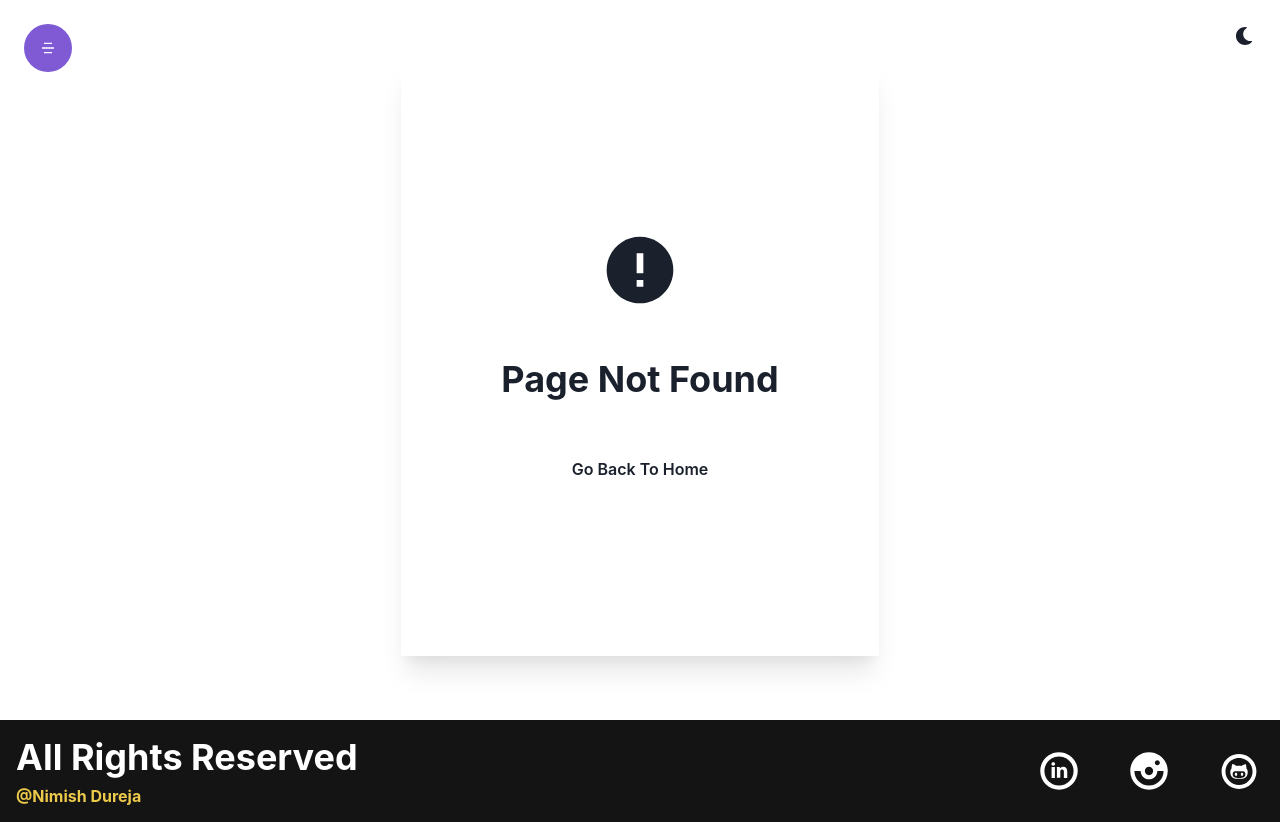
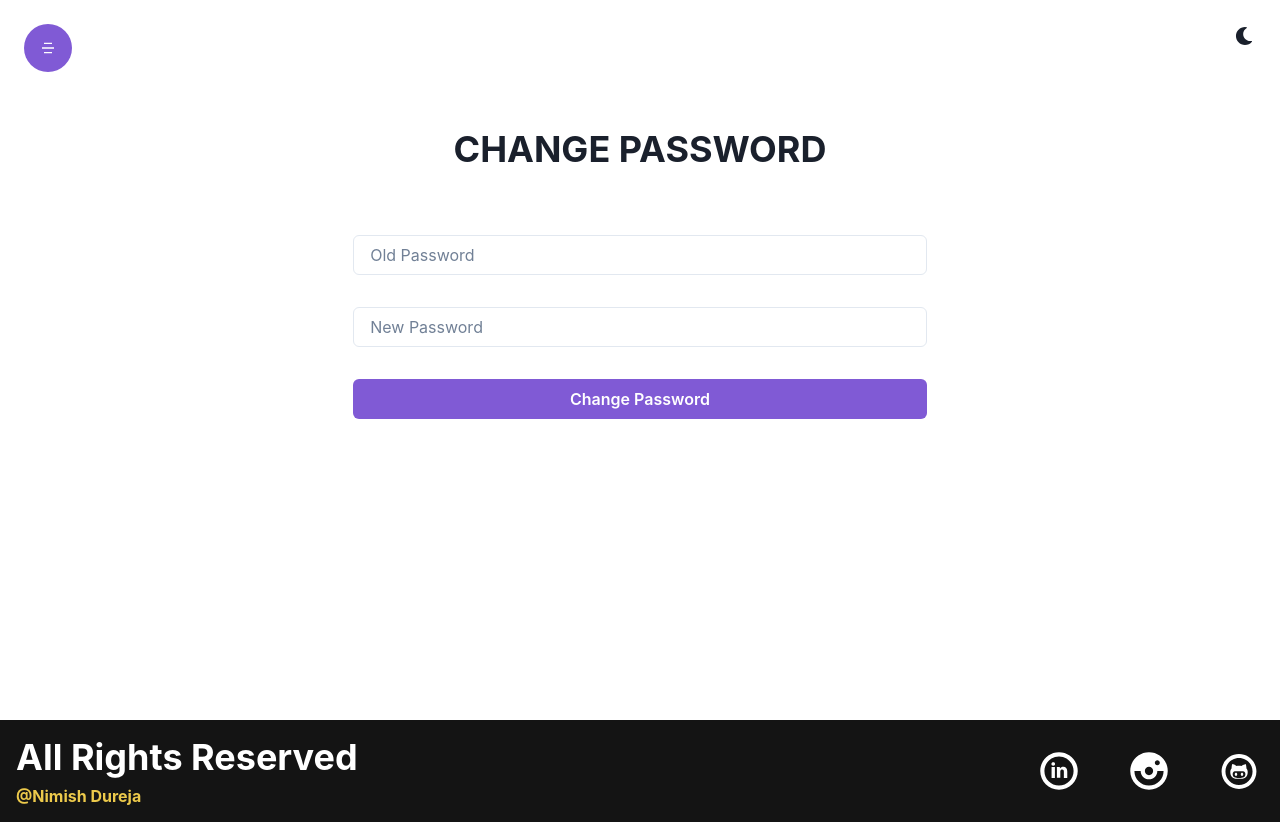
Before and after one commit to Nimish-Dureja-10/edustack, a React (Create React App) app in the folder frontend/: page /changepassword in a window 1280 px wide. Before the commit this address had no page. Built offline with nearby package versions, Linux system fonts and the light colour scheme.

Commit message:
Update and Change Password Pages designed

```diff
--- a/frontend/src/App.js
+++ b/frontend/src/App.js
@@ -15,7 +15,9 @@
 import PaymentFail from './components/Payments/PaymentFail';
 import PaymentSuccess from './components/Payments/PaymentSuccess';
 import Subscribe from './components/Payments/Subscribe';
+import ChangePassword from './components/Profile/ChangePassword';
 import Profile from './components/Profile/Profile';
+import UpdateProfile from './components/Profile/UpdateProfile';
 import Request from './components/Request/Request';
 
 function App() {
@@ -40,6 +42,8 @@
           <Route path='/paymentsuccess' element={<PaymentSuccess />} />
           <Route path='/paymentfail' element={<PaymentFail />} />
           <Route path='/profile' element={<Profile />} />
+          <Route path='/updateprofile' element={<UpdateProfile />} />
+          <Route path='/changepassword' element={<ChangePassword />} />
           <Route path='*' element={<PageNotFound />} />
         </Routes>
       <Footer />
--- /dev/null
+++ b/frontend/src/components/Profile/ChangePassword.jsx
@@ -0,0 +1,25 @@
+import { Button, Container, Heading, Input, VStack } from '@chakra-ui/react'
+import React, { useState } from 'react'
+
+const ChangePassword = () => {
+
+    const [oldPassword,setOldPassword] = useState('');
+    const [newPassword,setNewPassword] = useState('');
+
+  return (
+    <Container py='16' minH={'90vh'}>
+        <form>
+            <Heading children='Change Password' my='16' textAlign={'center'} textTransform='uppercase' />
+            <VStack spacing={'8'}>
+                <Input required value={oldPassword} onChange={(e)=>setOldPassword(e.target.value)} placeholder='Old Password' type={'password'} focusBorderColor='purple.500' />
+                <Input required value={newPassword} onChange={(e)=>setNewPassword(e.target.value)} placeholder='New Password' type={'password'} focusBorderColor='purple.500' />
+                <Button width={'full'} colorScheme="purple" type='submit'>
+                    Change Password
+                </Button>
+            </VStack>
+        </form>
+    </Container>
+  )
+}
+
+export default ChangePassword
--- /dev/null
+++ b/frontend/src/components/Profile/UpdateProfile.jsx
@@ -0,0 +1,23 @@
+import { Button, Container, Heading, Input, VStack } from '@chakra-ui/react'
+import React, { useState } from 'react'
+
+const UpdateProfile = () => {
+    const [name,setName] = useState('');
+    const [email,setEmail] = useState('');
+  return (
+    <Container py='16' minH={'90vh'}>
+        <form>
+            <Heading children='Update Profile' my='16' textAlign={'center'} textTransform='uppercase' />
+            <VStack spacing={'8'}>
+                <Input value={name} onChange={(e)=>setName(e.target.value)} placeholder='Name' type={'text'} focusBorderColor='purple.500' />
+                <Input value={email} onChange={(e)=>setEmail(e.target.value)} placeholder='Email' type={'email'} focusBorderColor='purple.500' />
+                <Button width={'full'} colorScheme="purple" type='submit'>
+                    Update
+                </Button>
+            </VStack>
+        </form>
+    </Container>
+  )
+}
+
+export default UpdateProfile
```
